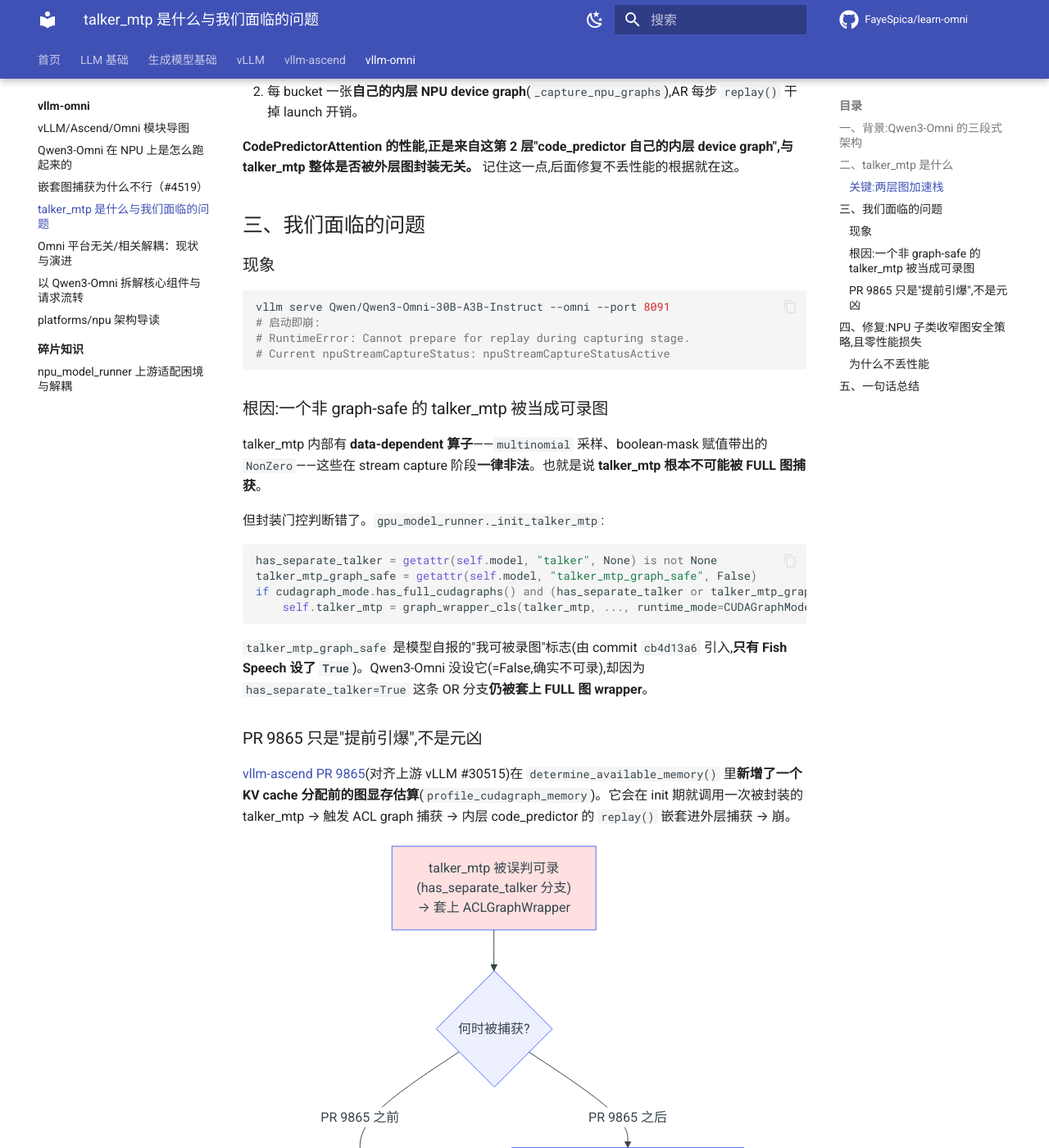
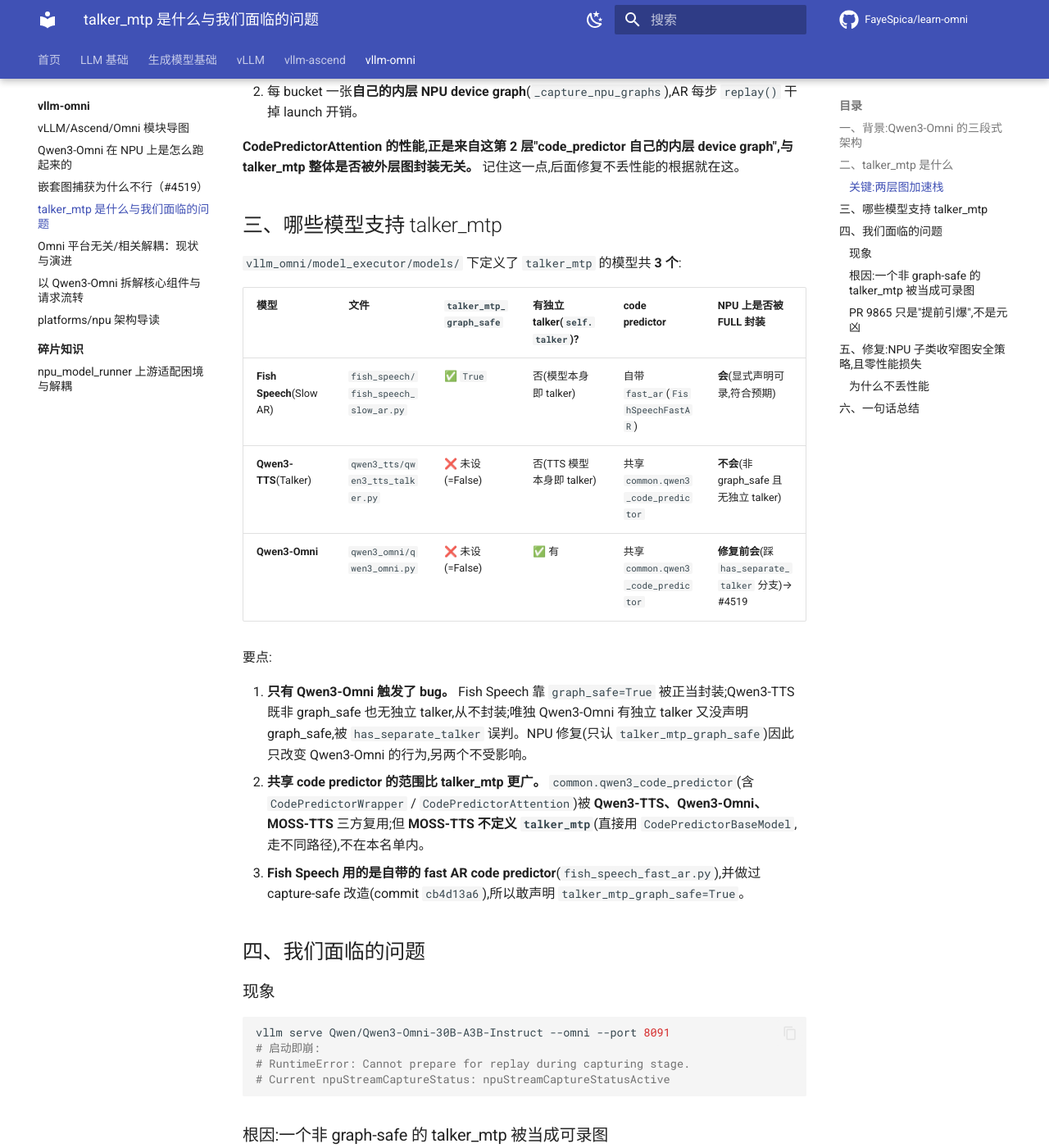
Before and after one commit to FayeSpica/learn-omni, an MkDocs documentation site: the page built from docs/vllm-omni/talker-mtp-graph-safety.md, in a window 1280 px wide and 1400 px high, scrolled down 1418 px. Shown: the whole window at 82% size. Built offline with MkDocs 1.6.1 and Material for MkDocs 9.7.7, drawn with Linux system fonts in a browser that asks for light colours; comment, search, counter and statistics services are not loaded; some of the changed text lies outside the part shown.

Commit message:
docs(vllm-omni): 补充 talker_mtp 模型支持矩阵
新增「哪些模型支持 talker_mtp」一节:Fish Speech / Qwen3-TTS /
Qwen3-Omni 三者的 graph_safe、独立 talker、code predictor 来源与
NPU 封装行为对照,说明为何只有 Qwen3-Omni 触发 #4519。后续章节顺延编号。

Co-Authored-By: Claude Opus 4.8 (1M context) <noreply@anthropic.com>

```diff
--- a/docs/vllm-omni/talker-mtp-graph-safety.md
+++ b/docs/vllm-omni/talker-mtp-graph-safety.md
@@ -57,7 +57,23 @@ flowchart LR
 
 **CodePredictorAttention 的性能,正是来自这第 2 层"code_predictor 自己的内层 device graph",与 talker_mtp 整体是否被外层图封装无关。** 记住这一点,后面修复不丢性能的根据就在这。
 
-## 三、我们面临的问题
+## 三、哪些模型支持 talker_mtp
+
+`vllm_omni/model_executor/models/` 下定义了 `talker_mtp` 的模型共 **3 个**:
+
+| 模型 | 文件 | `talker_mtp_graph_safe` | 有独立 talker(`self.talker`)? | code predictor | NPU 上是否被 FULL 封装 |
+|---|---|---|---|---|---|
+| **Fish Speech**(Slow AR) | `fish_speech/fish_speech_slow_ar.py` | ✅ `True` | 否(模型本身即 talker) | 自带 `fast_ar`(`FishSpeechFastAR`) | **会**(显式声明可录,符合预期) |
+| **Qwen3-TTS**(Talker) | `qwen3_tts/qwen3_tts_talker.py` | ❌ 未设(=False) | 否(TTS 模型本身即 talker) | 共享 `common.qwen3_code_predictor` | **不会**(非 graph_safe 且无独立 talker) |
+| **Qwen3-Omni** | `qwen3_omni/qwen3_omni.py` | ❌ 未设(=False) | ✅ 有 | 共享 `common.qwen3_code_predictor` | **修复前会**(踩 `has_separate_talker` 分支)→ #4519 |
+
+要点:
+
+1. **只有 Qwen3-Omni 触发了 bug。** Fish Speech 靠 `graph_safe=True` 被正当封装;Qwen3-TTS 既非 graph_safe 也无独立 talker,从不封装;唯独 Qwen3-Omni 有独立 talker 又没声明 graph_safe,被 `has_separate_talker` 误判。NPU 修复(只认 `talker_mtp_graph_safe`)因此只改变 Qwen3-Omni 的行为,另两个不受影响。
+2. **共享 code predictor 的范围比 talker_mtp 更广。** `common.qwen3_code_predictor`(含 `CodePredictorWrapper` / `CodePredictorAttention`)被 **Qwen3-TTS、Qwen3-Omni、MOSS-TTS** 三方复用;但 **MOSS-TTS 不定义 `talker_mtp`**(直接用 `CodePredictorBaseModel`,走不同路径),不在本名单内。
+3. **Fish Speech 用的是自带的 fast AR code predictor**(`fish_speech_fast_ar.py`),并做过 capture-safe 改造(commit `cb4d13a6`),所以敢声明 `talker_mtp_graph_safe=True`。
+
+## 四、我们面临的问题
 
 ### 现象
 
@@ -130,7 +146,7 @@ def _init_talker_mtp(self) -> None:
 
 不封装后,talker_mtp 在 **profiling / capture_model / runtime** 三个阶段全程 eager、合法一致;`_capture_talker_mtp_graphs` 的 `isinstance(..., ACLGraphWrapper)` 守卫自然 no-op。
 
-## 五、一句话总结
+## 六、一句话总结
 
 > **talker_mtp** 是 Qwen3-Omni talker 解码循环里的残差码本预测器(code predictor),内含 `multinomial`/`NonZero` 这类不可录图的算子。**问题**是它被 `has_separate_talker` 分支误判为可录图、套上了 FULL 图 wrapper;PR 9865 新增的启动期显存估算把这个"不可录却被录"的矛盾**提前引爆**成嵌套 replay 崩溃。**修复**是让 NPU 只对显式声明 `talker_mtp_graph_safe` 的模型封装——零性能损失,因为真正的加速(CodePredictorAttention)来自 code_predictor 自己的内层 device graph。
 
```
Also changed, not shown: other parts of docs/vllm-omni/talker-mtp-graph-safety.md (+1 -1 lines).
